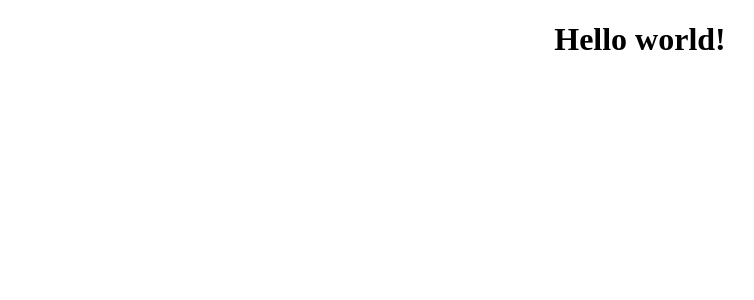
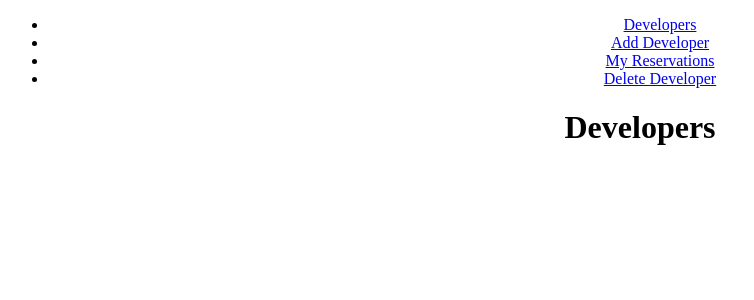
Before and after one commit to gak92/book_devs_app, a React (Create React App) app: page / in a window 1280 px wide. Shown: the top 300 px of the page, without its empty margins (0-754 px from the left). Built offline with nearby package versions, Linux system fonts and the light colour scheme.

Commit message:
Render components

```diff
--- a/src/App.js
+++ b/src/App.js
@@ -1,10 +1,23 @@
 import './App.css';
+import { BrowserRouter, Routes , Route } from 'react-router-dom';
+import Sidenav from './components/sideNav';
+import AddDeveloper from './components/addDeverloper';
+import Reservations from './components/reservations';
+import Developers from './components/developers';
+import DeleteDeveloper from './components/deleteDeveloper';
 
 function App() {
   return (
     <div className="App">
-
-      <h1>Hello world!</h1>
+      <BrowserRouter>
+        <Sidenav />
+        <Routes>
+          <Route path="/" element={<Developers />} />
+          <Route path="/adddeveloper" element={<AddDeveloper />} />
+          <Route path="/deletedeveloper" element={<DeleteDeveloper />} />
+          <Route path="/reservations" element={<Reservations />} />
+        </Routes>
+      </BrowserRouter>
     </div>
   );
 }
```
